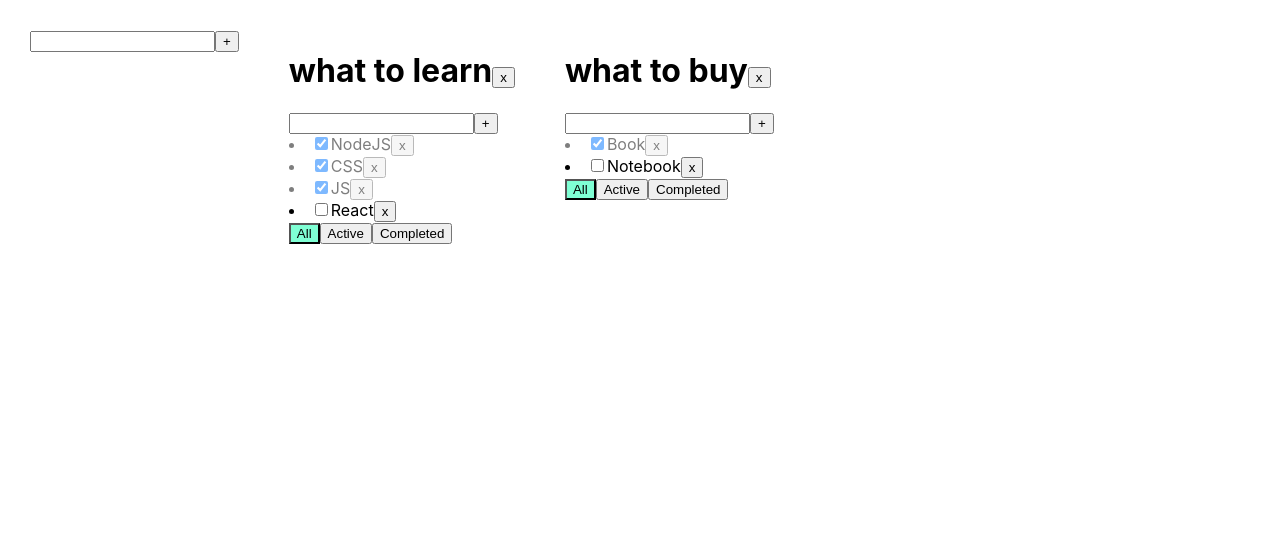
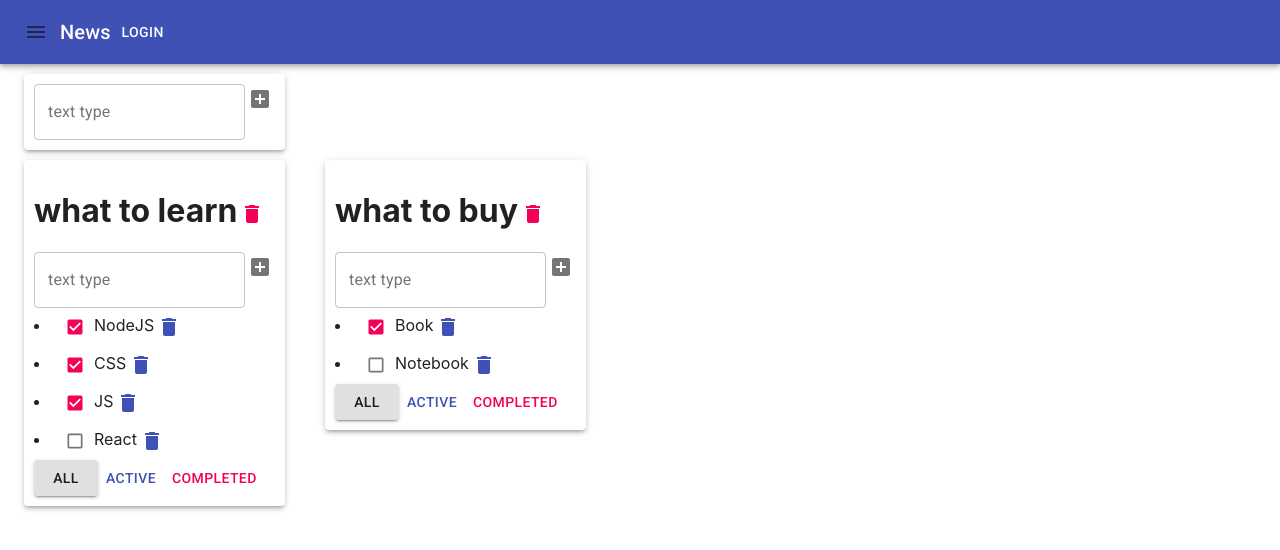
Before and after one commit to Yura574/todolist1, a React (Create React App) app: page / in a window 1280 px wide. Shown: the top 550 px of the page. Built offline with nearby package versions, Linux system fonts and the light colour scheme.

Commit message:
lesson 7 material UI

```diff
--- a/package.json
+++ b/package.json
@@ -3,6 +3,8 @@
   "version": "0.1.0",
   "private": true,
   "dependencies": {
+    "@material-ui/core": "^4.12.3",
+    "@material-ui/icons": "^4.11.2",
     "@testing-library/jest-dom": "^5.11.4",
     "@testing-library/react": "^11.1.0",
     "@testing-library/user-event": "^12.1.10",
--- a/public/index.html
+++ b/public/index.html
@@ -2,19 +2,21 @@
 <html lang="en">
   <head>
     <meta charset="utf-8" />
-    <link rel="icon" href="%PUBLIC_URL%/favicon.ico" />
+    <link
+            rel="stylesheet"
+            href="https://fonts.googleapis.com/css?family=Roboto:300,400,500,700&display=swap"
+    />
     <meta name="viewport" content="width=device-width, initial-scale=1" />
     <meta name="theme-color" content="#000000" />
     <meta
       name="description"
       content="Web site created using create-react-app"
     />
-    <link rel="apple-touch-icon" href="%PUBLIC_URL%/logo192.png" />
     <!--
       manifest.json provides metadata used when your web app is installed on a
       user's mobile device or desktop. See https://developers.google.com/web/fundamentals/web-app-manifest/
     -->
-    <link rel="manifest" href="%PUBLIC_URL%/manifest.json" />
+
     <!--
       Notice the use of %PUBLIC_URL% in the tags above.
       It will be replaced with the URL of the `public` folder during the build.
--- a/src/AddItemForm.tsx
+++ b/src/AddItemForm.tsx
@@ -1,11 +1,14 @@
 import React, {ChangeEvent, KeyboardEvent, useState} from "react";
+import { IconButton, TextField} from "@material-ui/core";
+import {AddBox} from "@material-ui/icons";
 
 
-type AddItemFormType ={
+type AddItemFormType = {
     addItem: (title: string) => void
 
 }
-export function AddItemForm (props: AddItemFormType) {
+
+export function AddItemForm(props: AddItemFormType) {
     const [title, setTitle] = useState<string>('')
     const [error, setError] = useState<string | null>(null)
     const addTask = () => {
@@ -18,19 +21,28 @@ export function AddItemForm (props: AddItemFormType) {
     }
     const onKeyPressHandler = (e: KeyboardEvent<HTMLInputElement>) => {
         setError(null)
-        if (e.charCode === 13) {
+        if (e.code === "Enter") {
             addTask()
         }
     }
     const onChangeHandler = (e: ChangeEvent<HTMLInputElement>) => setTitle(e.currentTarget.value)
-    return(
+    return (
         <div>
-            <input type="text" value={title} onChange={onChangeHandler}
-                   onKeyPress={onKeyPressHandler}
-                   className={error ? 'error-input' : ''}/>
-            <button onClick={addTask}>+</button>
-            {error && <div
-                className={error ? 'error-message' : ''}>{error}</div>}
+            <TextField
+                variant={'outlined'}
+                type="text"
+                value={title}
+                label={"text type"}
+                onChange={onChangeHandler}
+                onKeyPress={onKeyPressHandler}
+                // className={error ? 'error-input' : ''}
+                error={!!error}
+                helperText={error}
+            />
+            <IconButton onClick={addTask}  size={"small"}><AddBox/></IconButton>
+
+            {/*{error && <div*/}
+            {/*    className={error ? 'error-message' : ''}>{error}</div>}*/}
         </div>
     )
 }
--- a/src/App.css
+++ b/src/App.css
@@ -1,25 +1,25 @@
-.App {
-  padding: 30px;
-  display: flex;
-}
+/*.App {*/
+/*  padding: 30px;*/
+/*  display: flex;*/
+/*}*/
 
-.App > div {
-  margin-right: 50px;
-}
+/*.App > div {*/
+/*  margin-right: 50px;*/
+/*}*/
 
 
-.isDone {
-  background-color: aquamarine;
-}
+/*.isDone {*/
+/*  background-color: aquamarine;*/
+/*}*/
 
-.opacity {
-  opacity: 0.5;
-}
+/*.opacity {*/
+/*  opacity: 0.5;*/
+/*}*/
 
-.error-input{
-border: 1px solid red
-}
+/*.error-input{*/
+/*border: 1px solid red*/
+/*}*/
 
-.error-message {
-  color: red;
-}
+/*.error-message {*/
+/*  color: red;*/
+/*}*/
--- a/src/App.tsx
+++ b/src/App.tsx
@@ -3,6 +3,8 @@ import './App.css';
 import {PropsType, TodoList} from "./TodoListType";
 import {v1} from "uuid";
 import {AddItemForm} from "./AddItemForm";
+import {AppBar, Button, Container, Grid, IconButton, Paper, Toolbar, Typography} from "@material-ui/core";
+import {Menu} from "@material-ui/icons";
 
 export type FilterValueType = 'all' | 'completed' | 'active'
 type TodolistType = {
@@ -11,7 +13,7 @@ type TodolistType = {
     filter: FilterValueType
 }
 
-type TasksStateType ={
+type TasksStateType = {
     [key: string]: Array<PropsType>
 }
 
@@ -39,9 +41,9 @@ function App() {
         }
     )
 
-    const changeTitleTodolist = (title: string, todolistId:string) => {
+    const changeTitleTodolist = (title: string, todolistId: string) => {
         const todolist = todolists.find(tl => tl.id === todolistId)
-        if(todolist){
+        if (todolist) {
             todolist.title = title
             setTodolist([...todolists])
         }
@@ -49,8 +51,8 @@ function App() {
     const changeTitleTask = (title: string, todolistId: string, taskId: string) => {
         debugger
         const task = tasks[todolistId]
-        const taskTitle = task.find( t => t.id === taskId)
-        if(taskTitle){
+        const taskTitle = task.find(t => t.id === taskId)
+        if (taskTitle) {
             taskTitle.title = title
             setTasks({...tasks})
         }
@@ -93,7 +95,7 @@ function App() {
 
     }
 
-    function addTodolist (title: string) {
+    function addTodolist(title: string) {
         const todolist: TodolistType = {
             id: v1(), title: title, filter: 'all'
         }
@@ -105,7 +107,25 @@ function App() {
 
     return (
         <div className="App">
+            <AppBar position={'static'}>
+                <Toolbar>
+                    <IconButton edge={'start'}>
+                        <Menu/>
+                    </IconButton>
+                    <Typography variant={'h6'}>
+                        News
+                    </Typography>
+                    <Button color={'inherit'}>Login</Button>
+                </Toolbar>
+
+            </AppBar>
+            <Container fixed>
+                <Grid container>
+                    <Paper elevation={3} style={{padding: "10px", margin: "10px 0 10px 0"}} >
                     <AddItemForm addItem={addTodolist}/>
+                    </Paper>
+                </Grid>
+                <Grid container spacing={5}>
                     {
                         todolists.map((tl) => {
                             let taskForTodoList = tasks[tl.id];
@@ -116,7 +136,9 @@ function App() {
                             if (tl.filter === 'active') {
                                 taskForTodoList = taskForTodoList.filter(t => !t.isDone)
                             }
-                    return <TodoList
+                            return <Grid item>
+                                <Paper elevation={3} style={{padding: '10px'}} >
+                                    <TodoList
                                         id={tl.id}
                                         key={tl.id}
                                         title={tl.title}
@@ -130,8 +152,12 @@ function App() {
                                         changeTitleTask={changeTitleTask}
                                         changeTitleTodolist={changeTitleTodolist}
                                     />
+                                </Paper>
+                            </Grid>
                         })
                     }
+                </Grid>
+            </Container>
 
         </div>
     );
--- a/src/EditableSpan.tsx
+++ b/src/EditableSpan.tsx
@@ -1,4 +1,5 @@
 import React, {ChangeEvent, useState, KeyboardEvent} from "react";
+import {TextField} from "@material-ui/core";
 
 type EditableSpanType = {
     title: string
@@ -9,7 +10,7 @@ export function EditableSpan(props: EditableSpanType) {
     const [editMode, setEditMode] = useState<boolean>(false)
     const [title, setTitle] = useState<string>(props.title)
     const activeMode = () => setEditMode(true)
-    const diactivateMode = () => {
+    const deactivateMode = () => {
         setEditMode(false)
         props.changeTitle(title)
     }
@@ -23,10 +24,11 @@ export function EditableSpan(props: EditableSpanType) {
     return (
         <>{
             editMode
-                ? <input
+                ? <TextField
+                variant={'outlined'}
                     value={title}
                     onChange={onChangeTitleHandler}
-                    onBlur={diactivateMode}
+                    onBlur={deactivateMode}
                     autoFocus
                     onKeyPress={onKeyPressHandler}
                 />
--- a/src/TodoListType.tsx
+++ b/src/TodoListType.tsx
@@ -2,6 +2,8 @@ import React, {ChangeEvent} from "react";
 import {FilterValueType} from "./App";
 import {AddItemForm} from "./AddItemForm";
 import {EditableSpan} from "./EditableSpan";
+import {Button, Checkbox, IconButton} from "@material-ui/core";
+import {Delete} from "@material-ui/icons";
 
 export type  PropsType = {
     id: string,
@@ -19,7 +21,7 @@ type TodoListType = {
     filter: FilterValueType
     id: string
     removeTodolist: (todolistId: string) => void
-    changeTitleTodolist: (title: string, todolistId:string) =>void
+    changeTitleTodolist: (title: string, todolistId: string) => void
     changeTitleTask: (title: string, todolistId: string, taskId: string) => void
 }
 
@@ -42,13 +44,14 @@ export function TodoList(props: TodoListType) {
         }
         return (
             <li key={t.id} className={t.isDone ? 'opacity' : ''}>
-                <input type="checkbox"
-                       checked={t.isDone}
-                       onChange={changeStatus}
-
+                <Checkbox
+                    checked={t.isDone}
+                    onChange={changeStatus}
+                    color={'secondary'}
+                    size={'small'}
                 />
-                <EditableSpan title={t.title} changeTitle={ changeTitle} />
-                <button onClick={deleteTask}>x</button>
+                <EditableSpan title={t.title} changeTitle={changeTitle}/>
+                <IconButton onClick={deleteTask} size={'small'} color={"primary"}><Delete/></IconButton>
             </li>
 
         )
@@ -58,30 +61,30 @@ export function TodoList(props: TodoListType) {
         props.addNewTask(title, props.id)
     }
     const changeTitleTodolist = (title: string) => {
-     props.changeTitleTodolist(title, props.id)
+        props.changeTitleTodolist(title, props.id)
     }
     return (
 
         <div>
             <h1><EditableSpan title={props.title} changeTitle={changeTitleTodolist}/>
-                <button onClick={() => props.removeTodolist(props.id)}>x</button>
+                <IconButton color={'secondary'} size={'small'} onClick={() => props.removeTodolist(props.id)}><Delete/></IconButton>
             </h1>
             <AddItemForm addItem={addTask}/>
 
             <div>{task}</div>
             <div>
-                <button
-                    className={props.filter === 'all' ? 'isDone' : ''}
+                <Button
+                    variant={props.filter === 'all' ? 'contained' : 'text'}
                     onClick={setFilterAll}>All
-                </button>
-                <button
-                    className={props.filter === 'active' ? 'isDone' : ''}
-                    onClick={setFilterActive}>Active
-                </button>
-                <button
-                    className={props.filter === 'completed' ? 'isDone' : ''}
-                    onClick={setFilterCompleted}>Completed
-                </button>
+                </Button>
+                <Button color={'primary'}
+                        variant={props.filter === 'active' ? 'contained' : 'text'}
+                        onClick={setFilterActive}>Active
+                </Button>
+                <Button color={'secondary'}
+                        variant={props.filter === 'completed' ? 'contained' : 'text'}
+                        onClick={setFilterCompleted}>Completed
+                </Button>
             </div>
         </div>
     )
```
Also changed, not shown: 1 other file (tests, documents, lock files or other folders). Lines whose indentation alone changed are shown as unchanged.
